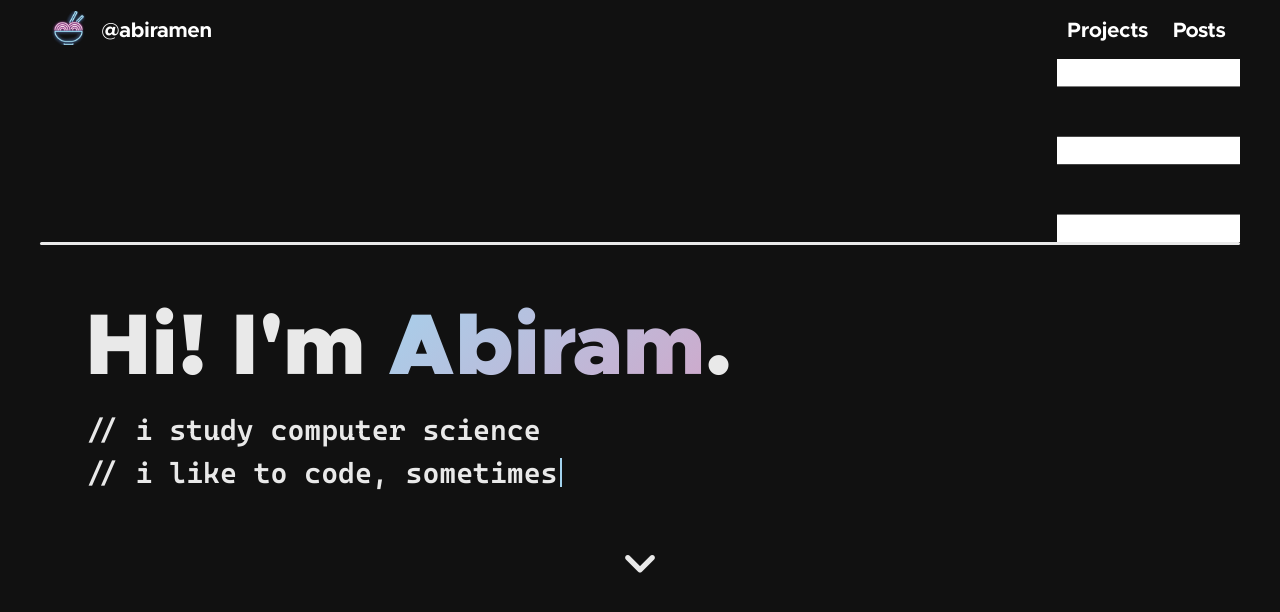
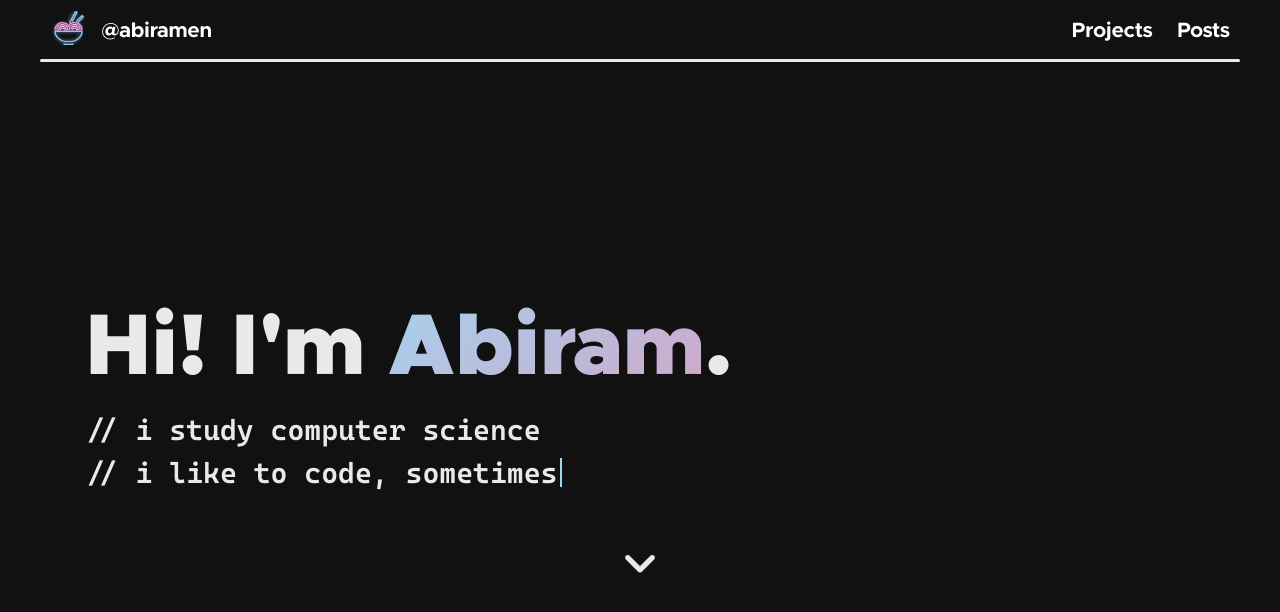
Before and after one commit to jeffreydyao/abiramen.github.io, a Jekyll site: the page built from index.html, in a window 1280 px wide and 900 px high. Shown: the top 612 px of the window. Built offline with Jekyll 4.4.1, drawn with Linux system fonts in a browser that asks for light colours; nearby versions of some CDN libraries.

Commit message:
Hide hamburger icon on smaller screens

```diff
--- a/_includes/navigation.html
+++ b/_includes/navigation.html
@@ -9,8 +9,8 @@
         <div id="nav-right">
             <a href="/projects">Projects</a>
             <a href="/posts">Posts</a>
-            <img src="/assets/images/hamburger.svg" alt="hamburger" id="hamburger"/>
         </div>
+        <img src="/assets/images/hamburger.svg" alt="hamburger" id="hamburger"/>
         <div id="nav-border"></div>
     </div>
 </nav>
--- a/assets/css/navbar.scss
+++ b/assets/css/navbar.scss
@@ -57,10 +57,27 @@
 #nav-border {
     display: block;
     width: 100%;
-    height: 3px;
+    height: 0.2rem;
     border-radius: 10px;
     background: #e9e9e9;
     margin: 0 auto;
     margin-top: 3px;
     clear: both;
 }
+
+#hamburger {
+    display: none;
+    float: right;
+    height: 3.5rem;
+    padding: 1rem 1rem;
+}
+
+@media only screen and (max-width: 768px) {
+    #hamburger {
+        display: block;
+    }
+
+    #nav-right {
+        display: none;
+    }
+}
```
